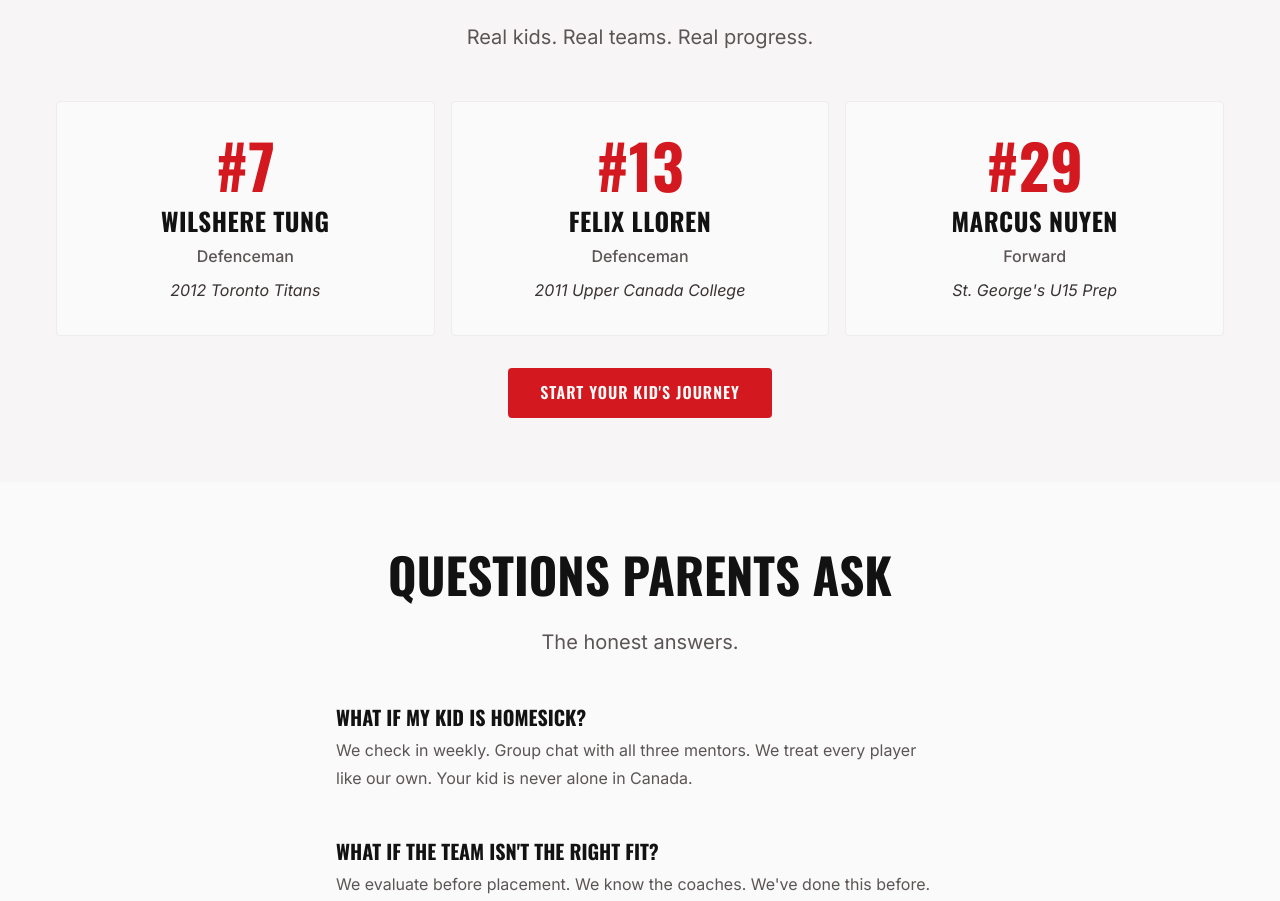
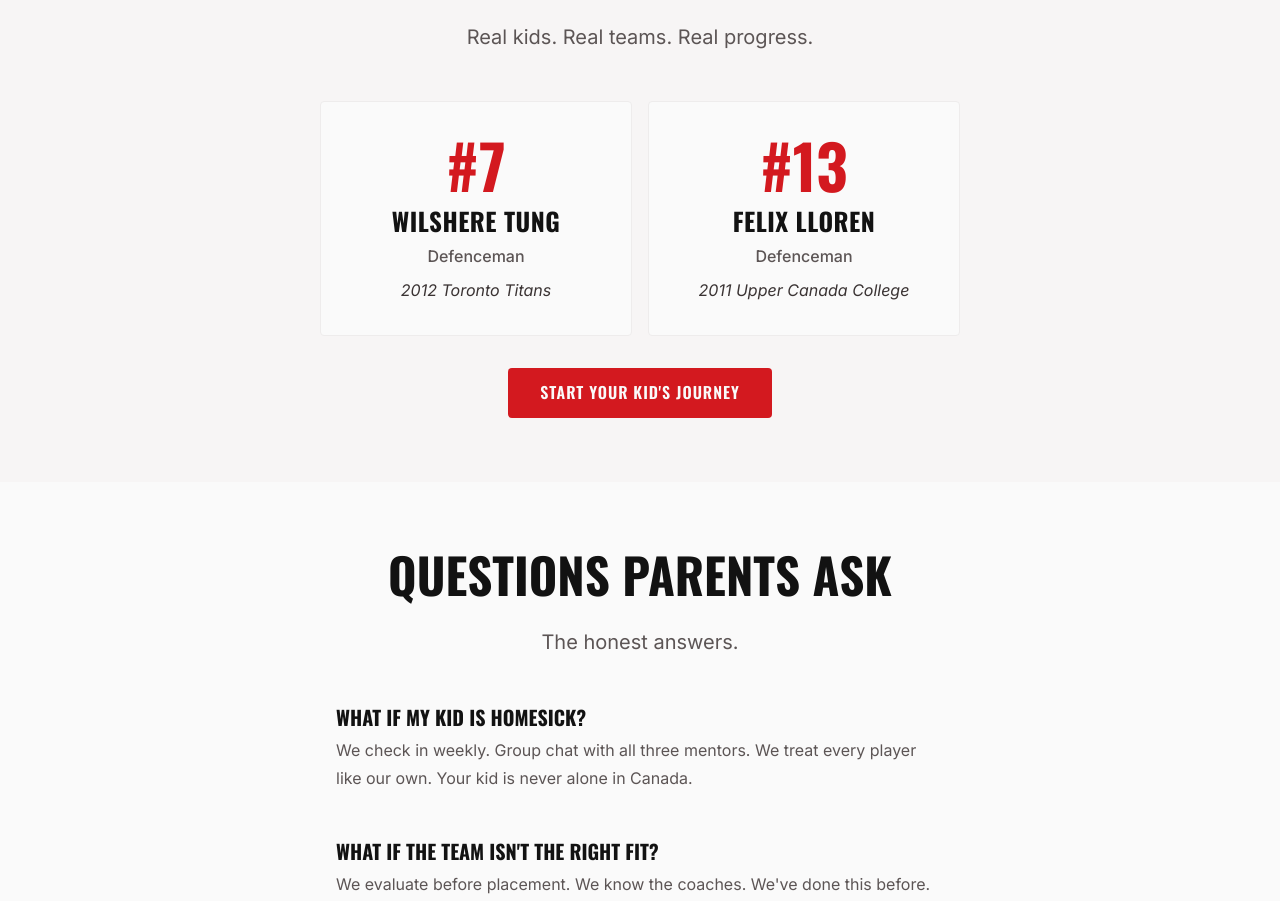
Before and after one commit to marcocyl04-ux/rise-website, an Astro site: page / in a window 1280 px wide. Shown: the part 2646-3547 px from the top of the page. Built offline with nearby package versions, Linux system fonts and the light colour scheme; Astro itself is replaced by a stand-in of ours.

Commit message:
Remove Marcus Nuyen from players showcase, grid adjusted for 2 cards (EN+ZH)

```diff
--- a/src/pages/index.astro
+++ b/src/pages/index.astro
@@ -183,12 +183,7 @@ import ContactForm from "../components/ContactForm.astro";
           position="Defenceman"
           team="2011 Upper Canada College"
         />
-        <PlayerCard
-          number="#29"
-          name="Marcus Nuyen"
-          position="Forward"
-          team="St. George's U15 Prep"
-        />
+
       </div>
     </div>
     <div class="mid-cta">
@@ -404,7 +399,7 @@ import ContactForm from "../components/ContactForm.astro";
   }
 
   @media (min-width: 1024px) {
-    .players-grid { grid-template-columns: repeat(3, 1fr); }
+    .players-grid { grid-template-columns: repeat(2, 1fr); max-width: 640px; margin-inline: auto; }
   }
 
   /* ========== FAQ ========== */
--- a/src/pages/zh/index.astro
+++ b/src/pages/zh/index.astro
@@ -167,12 +167,7 @@ import ContactForm from "../../components/ContactForm.astro";
           position="後衛"
           team="2011 Upper Canada College"
         />
-        <PlayerCard
-          number="#29"
-          name="Marcus Nuyen"
-          position="前鋒"
-          team="St. George's U15 Prep"
-        />
+
       </div>
     </div>
     <div class="mid-cta">
@@ -258,7 +253,7 @@ import ContactForm from "../../components/ContactForm.astro";
   @media (min-width: 1024px) { .services-grid { grid-template-columns: repeat(3, 1fr); } }
   .players-grid { display: grid; grid-template-columns: 1fr; gap: var(--space-4); }
   @media (min-width: 640px) { .players-grid { grid-template-columns: repeat(2, 1fr); } }
-  @media (min-width: 1024px) { .players-grid { grid-template-columns: repeat(3, 1fr); } }
+  @media (min-width: 1024px) { .players-grid { grid-template-columns: repeat(2, 1fr); max-width: 640px; margin-inline: auto; } }
   .faq-list { display: flex; flex-direction: column; gap: var(--space-8); }
   .faq-item h3 { font-size: var(--text-lg); margin-bottom: var(--space-2); }
   .faq-item p { font-size: var(--text-sm); color: var(--rise-neutral-500); line-height: 1.7; }
```
